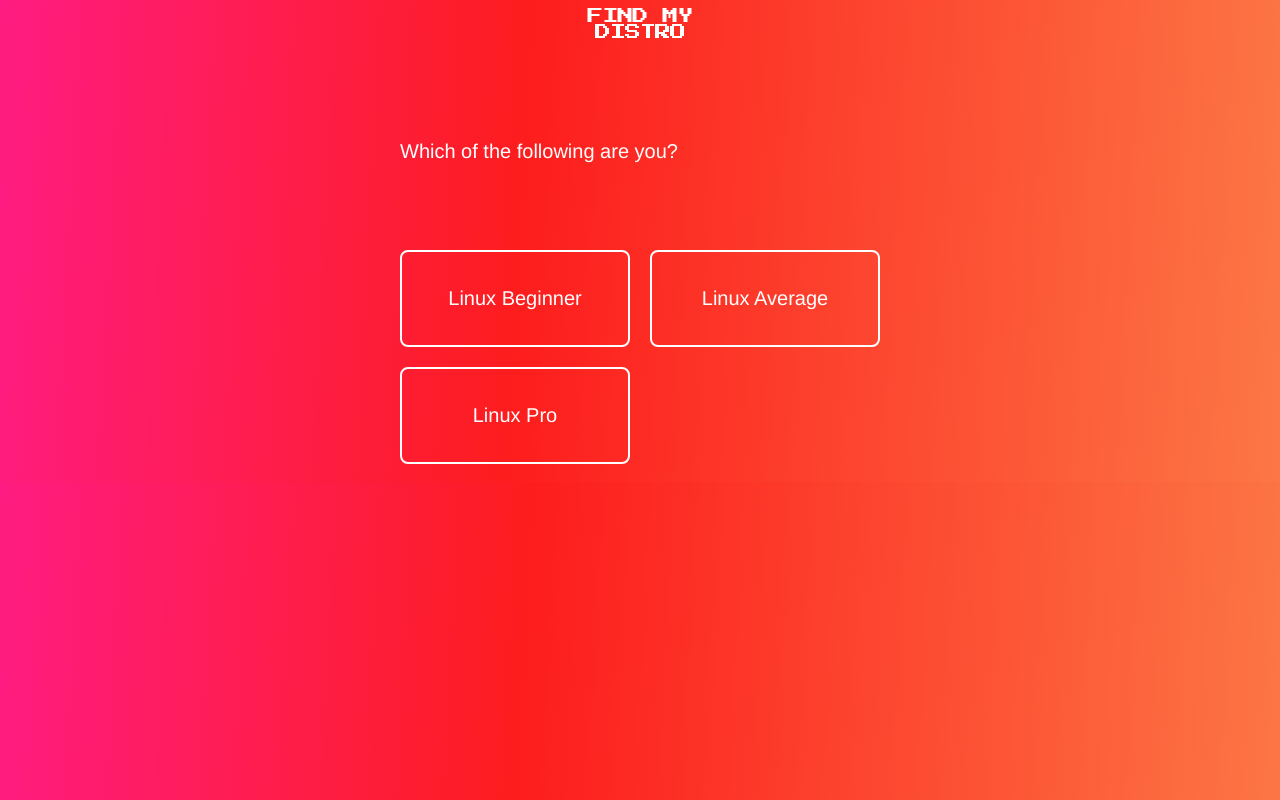
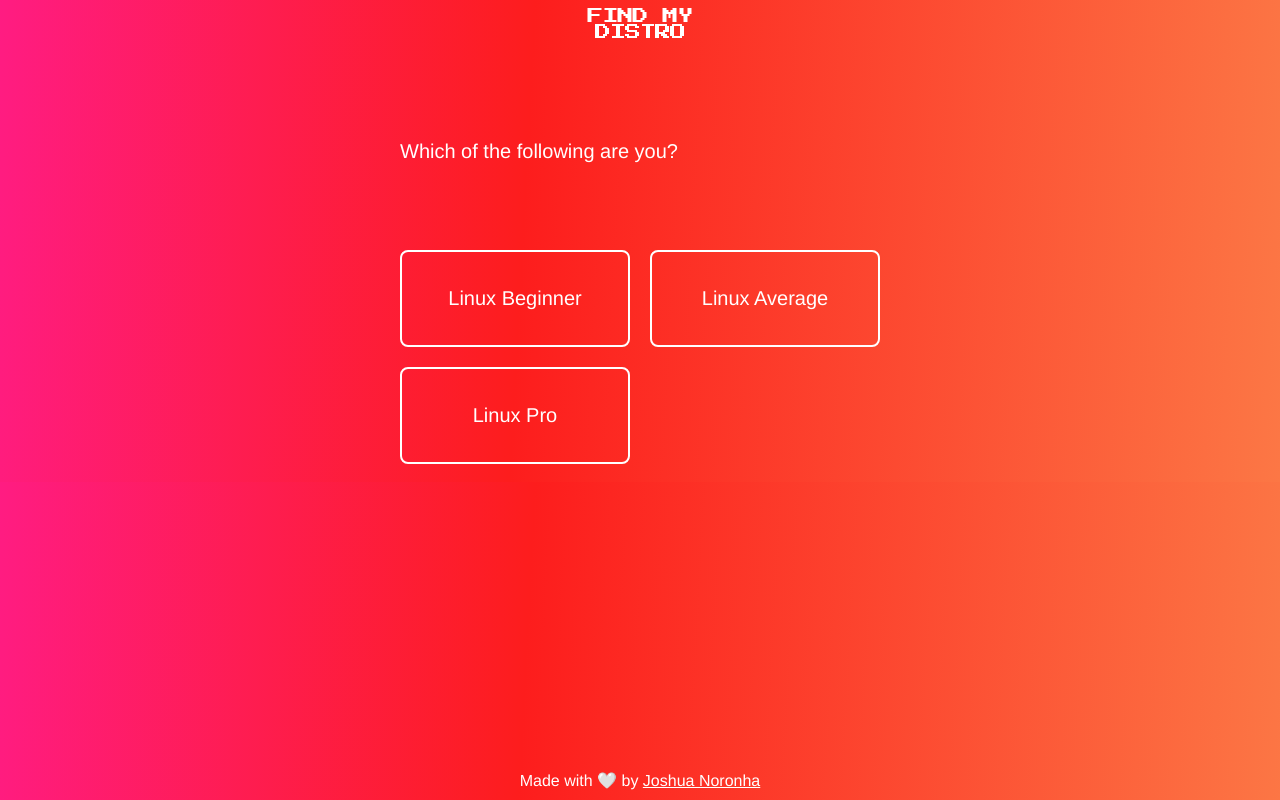
Before and after one commit to joshuanoronha/findmydistro.com, a Vue app: page / in a window 1280 px wide. Built offline with nearby package versions, Linux system fonts and the light colour scheme; a web font is replaced by a local one.

Commit message:
Added footer, updated json data

```diff
--- a/src/App.vue
+++ b/src/App.vue
@@ -1,11 +1,13 @@
 <template>
   <Navbar />
   <QuestionList />
+  <Footer />
 </template>
 
 <script>
 import QuestionList from "./components/QuestionList.vue";
 import Navbar from "./components/Navbar.vue";
+import Footer from "./components/Footer.vue";
 
 export default {
   name: "App",
@@ -40,6 +42,7 @@ export default {
   components: {
     QuestionList,
     Navbar,
+    Footer,
   },
 };
 </script>
--- /dev/null
+++ b/src/components/Footer.vue
@@ -0,0 +1,23 @@
+<template>
+  <div class="footer">
+    Made with 🤍 by
+    <a class="link" href="https://github.com/joshuanoronha">Joshua Noronha</a>
+  </div>
+</template>
+
+<script>
+export default {};
+</script>
+
+<style>
+.footer {
+  position: absolute;
+  text-align: center;
+  bottom: 10px;
+  left: 0;
+  right: 0;
+}
+.footer .link {
+  color: white;
+}
+</style>
--- a/src/data/data.json
+++ b/src/data/data.json
@@ -181,7 +181,7 @@
                     ]
                 },
                 {
-                    "name": "I am open to experiment",
+                    "name": "I will experiment",
                     "preferences": []
                 }
             ]
```
